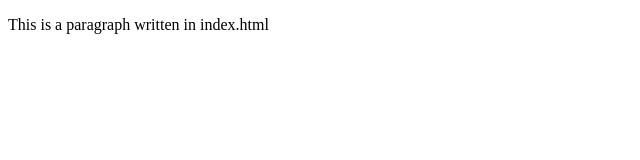
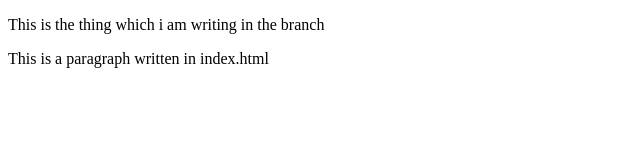
Before and after one commit to prateeekgoel7248/git_practice, a plain HTML site: page index.html in a window 1280 px wide. Shown: the whole page, without its empty margins (0-640 px from the left). Drawn offline with Linux system fonts and the light colour scheme.

Commit message:
git branch

```diff
--- a/index.html
+++ b/index.html
@@ -7,6 +7,7 @@
     <title>First Git Practice</title>
 </head>
 <body>
+   <p>This is the thing which i am writing in the branch </p>
     <p>This is a paragraph written in index.html</p>
 </body>
 </html>
```
